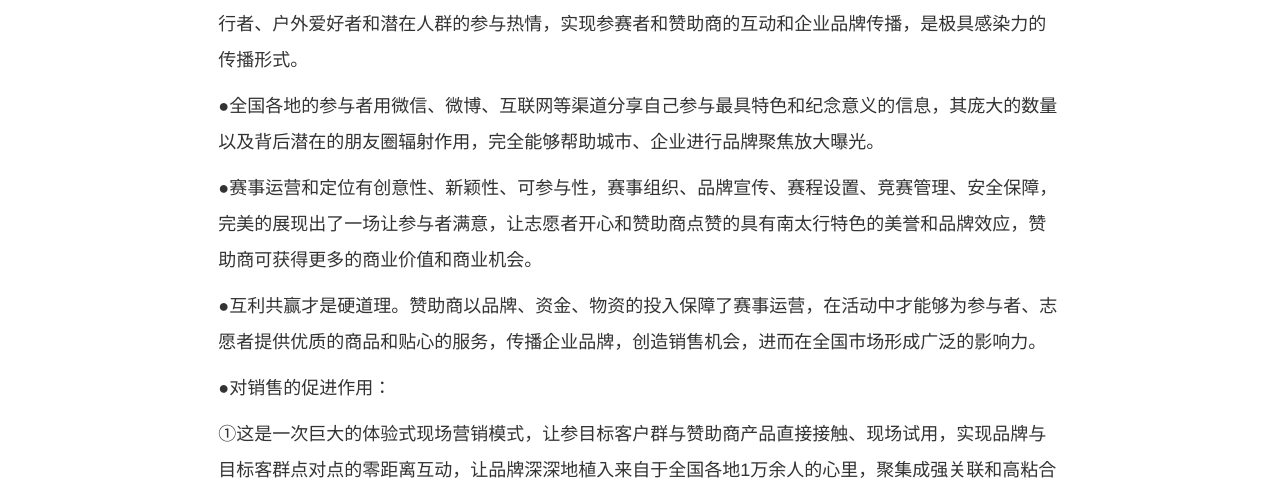
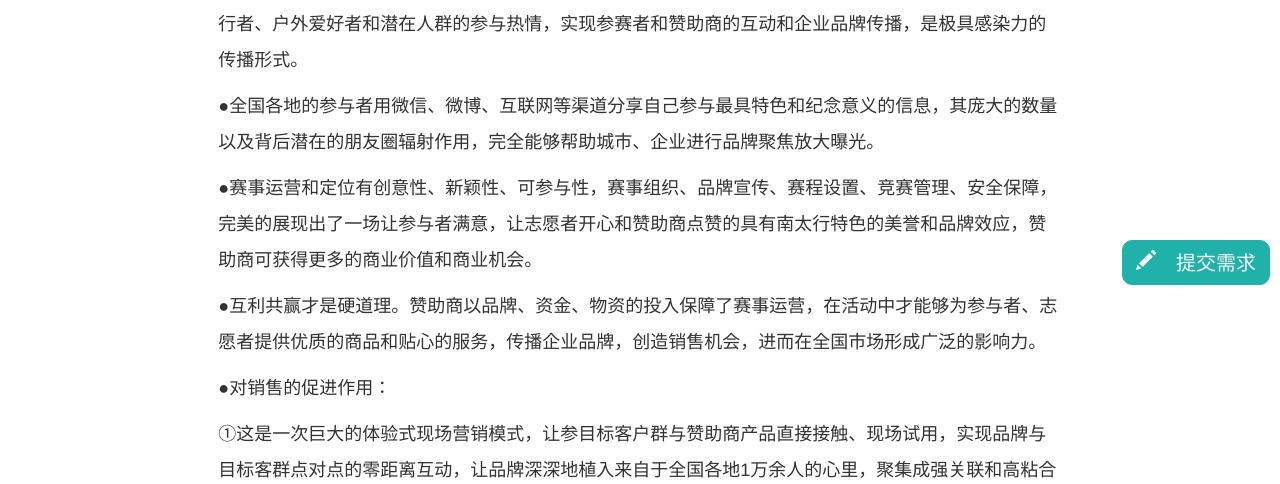
Before and after one commit to luckylark/catyy, a Flask app: page /invest in a window 1280 px wide. Shown: the part 485-969 px from the top of the page. Run offline with Flask 2, Linux system fonts and the light colour scheme; parts of the project's set-up code (start-up, migrations or seed data) failed here and were passed over; some libraries are stand-ins or nearby versions; some web fonts are replaced.

Commit message:
modify ui

```diff
--- a/app/app/models/activity.py
+++ b/app/app/models/activity.py
@@ -11,6 +11,7 @@ from sqlalchemy.sql.expression import and_, or_
 from sqlalchemy.sql import func
 from flask import current_app, flash, session, url_for
 import re
+from ..tools.photo import qrcode_url
 
 
 
@@ -100,6 +101,10 @@ class Activity(db.Model):
     #admin-property
     top = db.Column(db.Boolean, default=False) #全站置顶
     top_team = db.Column(db.Boolean, default=False) #团内内置顶
+
+    @property
+    def qrcode_url(self):
+        return qrcode_url(self.qrcode)
 
     # --------------------------活动类型---------------------------
     types = db.relationship('OutdoorType', secondary=activity_types, backref=db.backref('activities', lazy='dynamic'))
--- a/app/app/models/team.py
+++ b/app/app/models/team.py
@@ -10,6 +10,7 @@ from .activity import Activity
 from .outdoorType import OutdoorType
 from flask import current_app
 from sqlalchemy.sql.expression import and_
+from ..tools.photo import qrcode_url
 
 
 """
@@ -254,6 +255,10 @@ class TeamJoinActivity(db.Model):
     team_content = db.Column(db.String(500))
     qrcode = db.Column(db.String(128))
 
+    @property
+    def qrcode_url(self):
+        return qrcode_url(self.qrcode)
+
     @staticmethod
     def get_item(team_id, activity_id):
         return TeamJoinActivity.query.filter_by(team_id=team_id, activity_id=activity_id).first()
--- a/app/app/static/css/common.css
+++ b/app/app/static/css/common.css
@@ -1,3 +1,21 @@
+a:hover {
+    text-decoration: none;
+}
+.fix-position {
+    position: fixed;
+    right: 10px;
+    bottom: 30px;
+    font-size:20px;
+    border: solid 1px lightseagreen;
+    border-radius: 10px;
+    padding:7px 13px;
+    background-color: lightseagreen;
+
+}
+.fix-position a {
+    color:whitesmoke;
+}
+
 /*户外分类*/
 .outdoor {
     width:100%;
@@ -11,12 +29,17 @@
 
 }
 .outdoor-item .title {
-    font-size:30px;
+    font-siza:16px;
     font-weight: bold;
     color:white;
     position:absolute;
     top:35%;
     left:35%;
+}
+@media (min-width: 768px) {
+    .outdoor-item .title {
+        font-size:30px;
+    }
 }
 /*文字*/
 .text-border {
--- a/app/app/templates/base.html
+++ b/app/app/templates/base.html
@@ -56,7 +56,6 @@
 <main role="main">
 
 
-
     <!--flash-->
         {%  for msg in get_flashed_messages() %}
             <div class="alert alert-warning">
--- a/app/app/templates/home.html
+++ b/app/app/templates/home.html
@@ -7,7 +7,7 @@
     <link rel="stylesheet" type="text/css" href="{{ url_for('static',filename='css/homepage.css') }}" />
     <link rel="stylesheet" type="text/css" href="{{ url_for('static',filename='css/team.css') }}" />
 {% endblock %}
-{% block title %}小猫游园户外资源平台{% endblock %}
+{% block title %}小猫游园--南太行户外运动俱乐部{% endblock %}
 
 
 {% block page_content %}
@@ -82,4 +82,8 @@
 
     </div>
 </div>
+
+<div class="fix-position">
+    <a href="{{ url_for('invest') }}" title="致赞助商的一封信"><span class="glyphicon glyphicon-envelope"> 招商</span> </a>
+</div>
 {% endblock %}
--- a/app/app/templates/invest.html
+++ b/app/app/templates/invest.html
@@ -3,7 +3,7 @@
 {% block head %}
 {{ super() }}
 {% endblock %}
-{% block title %}小猫游园户外资源平台{% endblock %}
+{% block title %}致赞助商的一封信{% endblock %}
 
 
 {% block page_content %}
@@ -101,7 +101,7 @@
         <p class="highlight">电话联系：13525021239；13937392999</p>
 
     </div>
-    <div class="panel panel-default top-space">
+    <div id="submit-demand" class="panel panel-default top-space">
         <div class="panel-heading">
             <h3 class="panel-title">
                 您把需求告诉我，剩下的事情由我来做……
@@ -111,6 +111,7 @@
             {{ wtf.quick_form(form) }}
         </div>
     </div>
+    <div class="fix-position"><a href="#submit-demand"><span class="glyphicon glyphicon-pencil"> 提交需求</span> </a> </div>
 </div>
 </div>
 {% endblock %}
```
Also changed, not shown: app/app/static/css/team.css (+7 -2 lines), app/app/tools/photo.py (+33 -6 lines), 1 other file.
